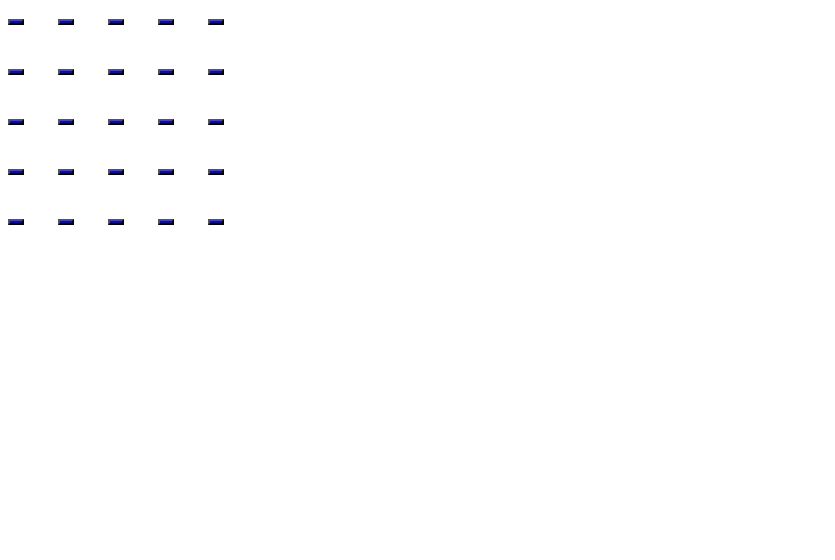
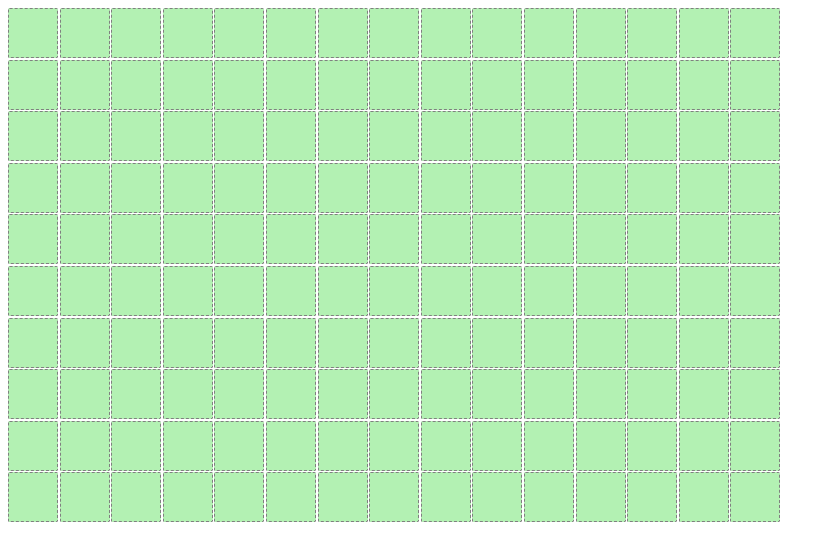
Before and after one commit to billearly/safe-spot, a Gatsby site: page / in a window 1280 px wide. Shown: the whole page, without its empty margins (0-835 px from the left). Built offline with nearby package versions, Linux system fonts and the light colour scheme; Gatsby itself is replaced by a stand-in of ours.

Commit message:
Cleaner visuals

```diff
--- a/src/components/GameTile.scss
+++ b/src/components/GameTile.scss
@@ -1,7 +1,15 @@
 .game-tile {
-  background-color: blue;
+  background-color: rgb(179, 241, 179);
+  height: 100%;
+  width: 100%;
+  border: 1px dashed gray;
+  border-radius: 0.1rem;
 
   &--clicked {
-    background-color: red;
+    background-color: rgb(131, 185, 247);
+  }
+
+  &--suspect {
+    background-color: rgb(238, 194, 111);
   }
 }
--- a/src/components/GameTile.tsx
+++ b/src/components/GameTile.tsx
@@ -1,4 +1,4 @@
-import React from "react";
+import React, { useState } from "react";
 import classnames from "classnames";
 import "./GameTile.scss";
 
@@ -17,12 +17,25 @@ export const GameTile = ({
   displayNum,
   handleClick
 }: GameTileProps) => {
+  const [isSuspect, setIsSuspect] = useState(false);
+
   const classes = classnames("game-tile", {
     "game-tile--clicked": isRevealed,
+    "game-tile--suspect": !isRevealed && isSuspect
   });
 
   const onClick = () => {
     handleClick(row, column);
+  }
+
+  const handleContextMenu = (e: React.MouseEvent<HTMLButtonElement>) => {
+    e.preventDefault();
+    toggleSuspicion();
+    return false;
+  }
+
+  const toggleSuspicion = () => {
+    setIsSuspect(!isSuspect);
   }
 
   return (
@@ -30,9 +43,14 @@ export const GameTile = ({
       <button
         className={classes}
         onClick={onClick}
+        onContextMenu={handleContextMenu}
       >
         {isRevealed &&
           <p>{displayNum}</p>
+        }
+
+        {!isRevealed && isSuspect &&
+          <p>😲</p>
         }
       </button>
     </div>
--- a/src/components/TileGrid.scss
+++ b/src/components/TileGrid.scss
@@ -1,5 +1,8 @@
 .tile-grid {
   display: grid;
-  grid-template-rows: 50px 50px 50px 50px 50px;
-  grid-template-columns: 50px 50px 50px 50px 50px;
+  grid-template-rows: repeat(var(--rows), 50px);
+  grid-template-columns: repeat(var(--columns), 50px);
+
+  row-gap: 0.1rem;
+  column-gap: 0.1rem;
 }
--- a/src/components/TileGrid.tsx
+++ b/src/components/TileGrid.tsx
@@ -1,9 +1,23 @@
-import React from "react";
+import React, { CSSProperties } from "react";
 import "./TileGrid.scss";
 
-export const TileGrid = ({ children }) => {
+type TileGridProps = {
+  rows: number;
+  columns: number;
+  children: Node[]
+}
+
+export const TileGrid = ({ children, rows, columns }: TileGridProps) => {
+  const styles = {
+    "--rows": rows,
+    "--columns": columns
+  } as CSSProperties;
+
   return (
-    <div className="tile-grid">
+    <div
+      className="tile-grid"
+      style={styles}
+    >
       {children}
     </div>
   )
--- a/src/pages/index.tsx
+++ b/src/pages/index.tsx
@@ -9,8 +9,12 @@ import {
 import { Tile } from "../types";
 import "./index.scss";
 
+const rows = 10;
+const columns = 15;
+const bombPercentage = 18;
+
 const Home = () => {
-  const initialBoard = instantiateSafeBoard(5, 5);
+  const initialBoard = instantiateSafeBoard(rows, columns);
 
   const [board, setBoard] = useState(initialBoard);
   const [isFirstClick, setIsFirstClick] = useState(true);
@@ -20,7 +24,7 @@ const Home = () => {
     let updatedBoard: Tile[][] = JSON.parse(JSON.stringify(board));
 
     if (isFirstClick) {
-      updatedBoard = addBombsToBoard(updatedBoard, row, column, 5);
+      updatedBoard = addBombsToBoard(updatedBoard, row, column, Math.floor(rows * columns * (bombPercentage / 100)));
       updatedBoard = calculateDisplayNums(updatedBoard);
 
       setIsFirstClick(false);
@@ -52,7 +56,10 @@ const Home = () => {
   }
 
   return (
-    <TileGrid>
+    <TileGrid
+      rows={rows}
+      columns={columns}
+    >
       {renderTiles()}
     </TileGrid>
   );
```
